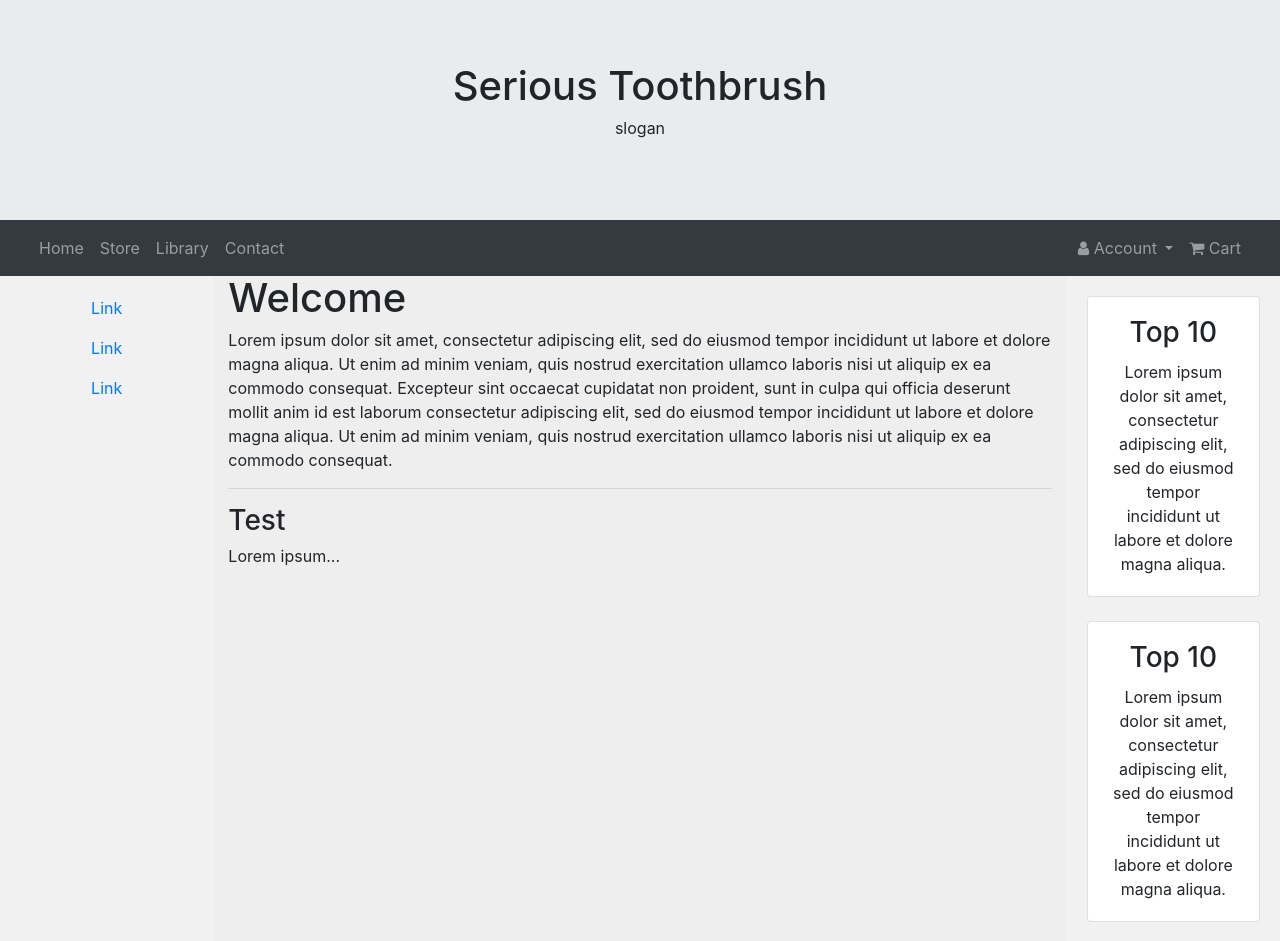
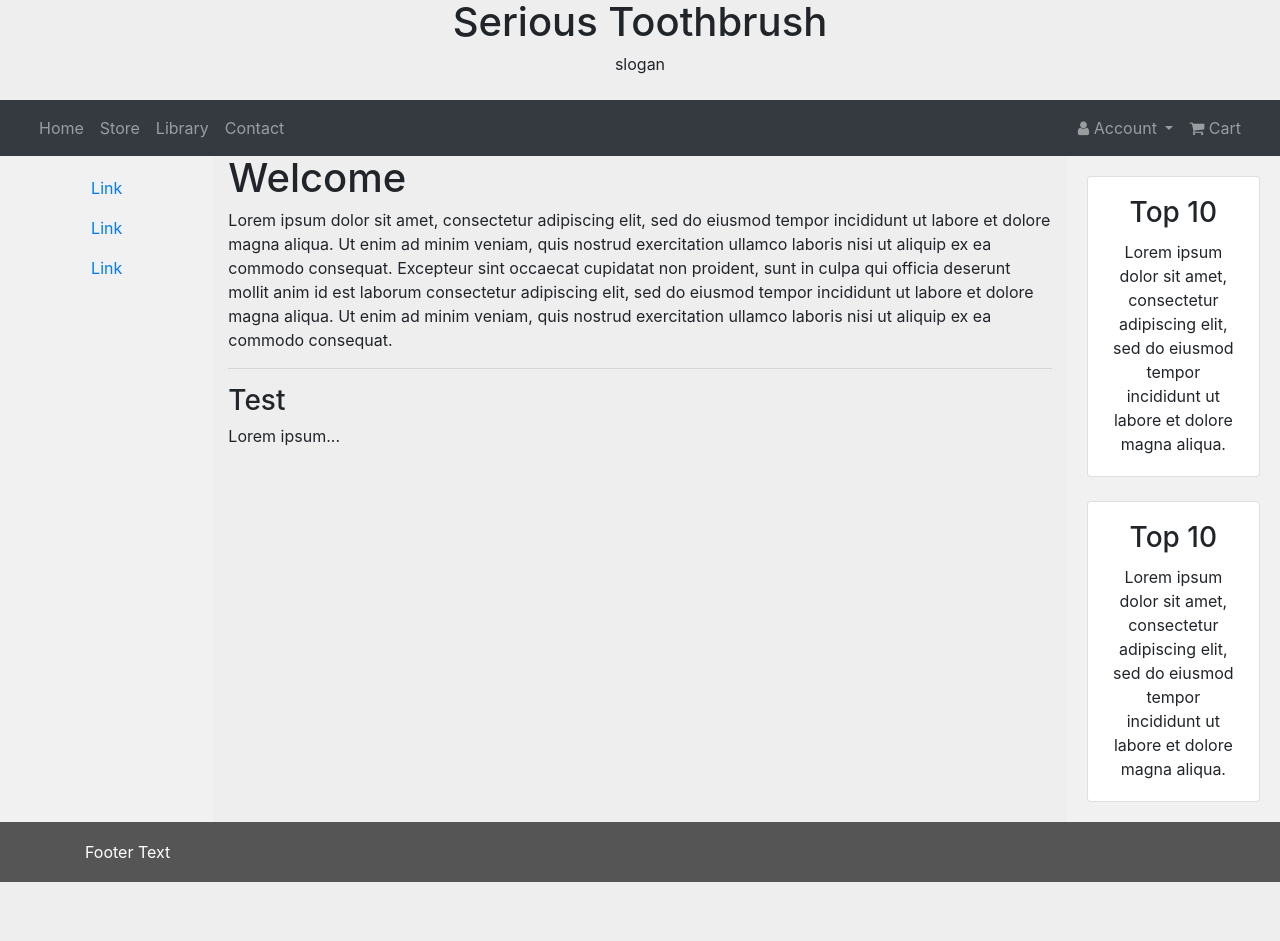
Before and after one commit to lwijnsma/Serious-Toothbrush, a PHP site: page / in a window 1280 px wide. Shown: the top 941 px of the page. After the commit the page ends 882 px from the top, so only its background shows below. Run offline with PHP 8.4, Linux system fonts and the light colour scheme; some libraries are stand-ins or nearby versions.

Commit message:
Update header.php

```diff
--- a/include/header.php
+++ b/include/header.php
@@ -1,4 +1,4 @@
-<div class="jumbotron">
+<div classs="jumbotron" style="height:100px;">
   <div class="container text-center">
     <h1>Serious Toothbrush</h1>
     <p>slogan</p>
```
